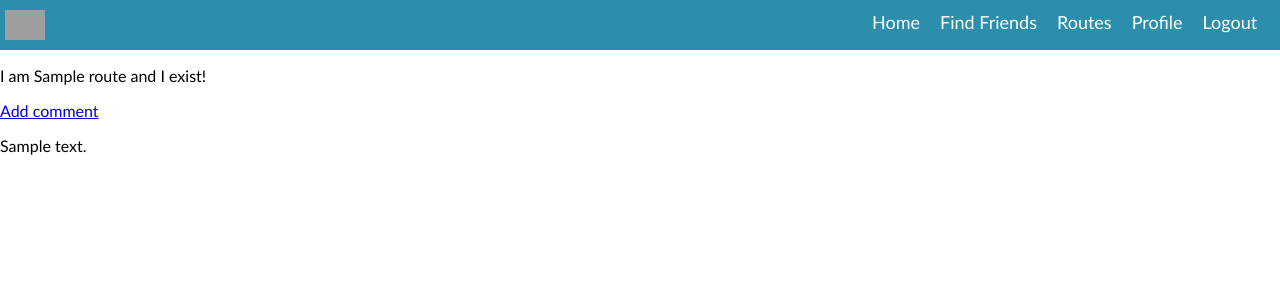
After one commit to michelle-antelo/send-project-capstone-2, a Flask app: page /route/1 in a window 1280 px wide. The commit adds this page. Shown: the top 300 px of the page. Run offline with Flask 3, Linux system fonts and the light colour scheme; tables that the repository leaves empty hold one stand-in row (values such as "Sample post"); grey boxes are pictures that could not be loaded.

Commit message:
added comment feature

```diff
--- a/app.py
+++ b/app.py
@@ -4,8 +4,8 @@ from flask import Flask, render_template, request, session, g, redirect, jsonify
 from sqlalchemy.exc import IntegrityError
 from flask_restful import Api, Resource
 
-from models import db, connect_db, User, Route
-from forms import UserAddForm, LoginForm, UpdateUserForm, AddRouteForm
+from models import db, connect_db, User, Route, Comment
+from forms import UserAddForm, LoginForm, UpdateUserForm, AddRouteForm, AddCommmentForm
 
 
 CURR_USER_KEY = "curr_user"
@@ -25,7 +25,7 @@ app.app_context().push()
 
 connect_db(app)
 
-# db.create_all()
+db.create_all()
 
 ##############################################################################
 #User signup/login/logout
@@ -196,8 +196,23 @@ def show_routes():
     """Show all routes"""
 
     routes = Route.query.all()
+    all = User.query.all()
 
-    return render_template('routes.html', routes=routes)
+    setters = []
+
+    for setter in all:
+        setters.append(setter)
+
+    return render_template('routes.html', routes=routes, setters=setters)
+
+@app.route('/route/<int:route_id>', methods=["GET", "POST"])
+def show_selected_route(route_id):
+    """Show selected route."""
+
+    route = Route.query.get_or_404(route_id)
+    comments = Comment.query.filter_by(route_id=route_id)
+
+    return render_template('show-route.html', route=route, comments=comments)
 
 @app.route('/add-route', methods=["GET", "POST"])
 def add_route():
@@ -206,7 +221,7 @@ def add_route():
     form = AddRouteForm()
 
     if form.validate_on_submit():
-        route = Route.add_route(
+        Route.add_route(
             name=form.name.data,
             section=form.section.data,
             color=form.color.data,
@@ -234,3 +249,28 @@ def delete_route(route_id):
     db.session.commit()
 
     return redirect('/routes')
+
+##############################################################################
+#Add Comments to Routes
+
+@app.route('/add-comment/<int:id>', methods=["GET", "POST"])
+def add_comment(id):
+    """Add comment to route"""
+
+    form = AddCommmentForm()
+
+    if form.validate_on_submit():
+        Comment.add_comment(
+            route_id=id,
+            user_id=g.user.id,
+            description=form.description.data,
+            rating=form.rating.data,
+            grade_rating=form.grade_rating.data,
+        )
+
+        db.session.commit()
+
+        return redirect(f'/route/{id}')
+
+    else:
+        return render_template('add-comment.html', form=form)
--- a/templates/routes.html
+++ b/templates/routes.html
@@ -22,6 +22,8 @@
                         <p>{{ route.description }}</p>
                         <p>{{ route.holds }}</p>
                         <p> {{ route.setter_id }} </p>
+                        <p> {{ setters[route.setter_id] }} </p>
+                        <a href="/route/{{ route.id }}">View more info!</a>
                     </div>
                     {% if g.user.user_type == 'setter' %}
                         <div>
--- /dev/null
+++ b/templates/show-route.html
@@ -0,0 +1,13 @@
+{% extends 'base.html' %}
+
+{% block content %}
+    <div>
+        <p>I am {{ route.name }} and I exist!</p>
+        <a href="/add-comment/{{ route.id }}">Add comment</a>
+    </div>
+    {% for comment in comments %}
+        <div>
+            <p>{{ comment.description }}</p>
+        </div>
+    {% endfor %}
+{% endblock %}
```
Also changed, not shown: forms.py (+8 -0 lines), models.py (+55 -0 lines), templates/add-comment.html (added, +18 -0 lines), data.sql (deleted).
